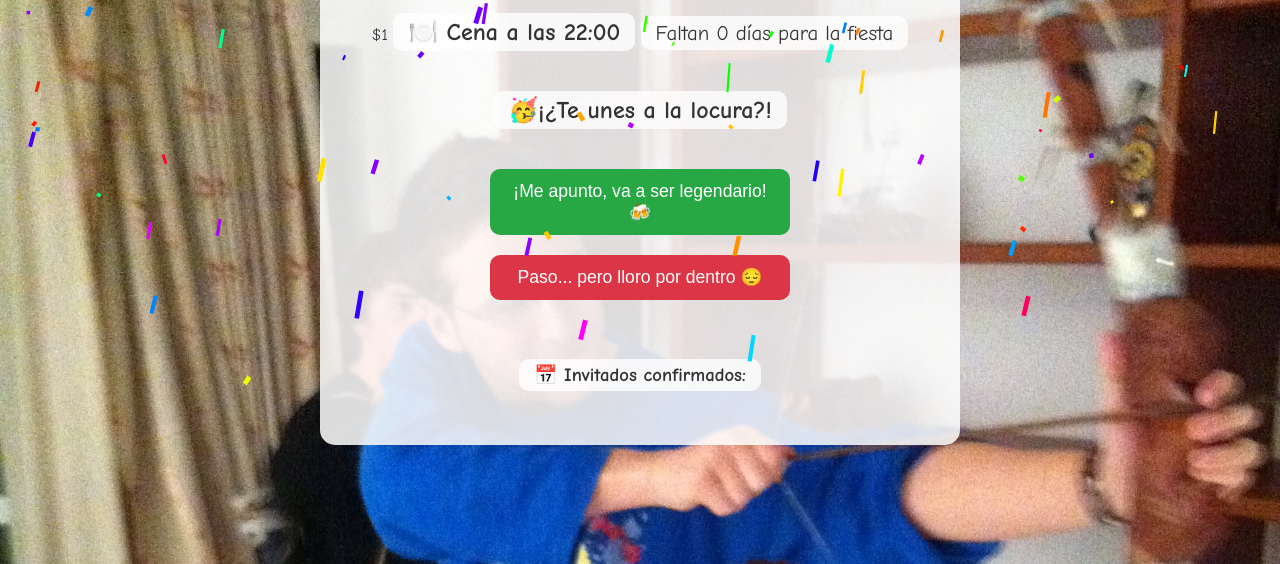
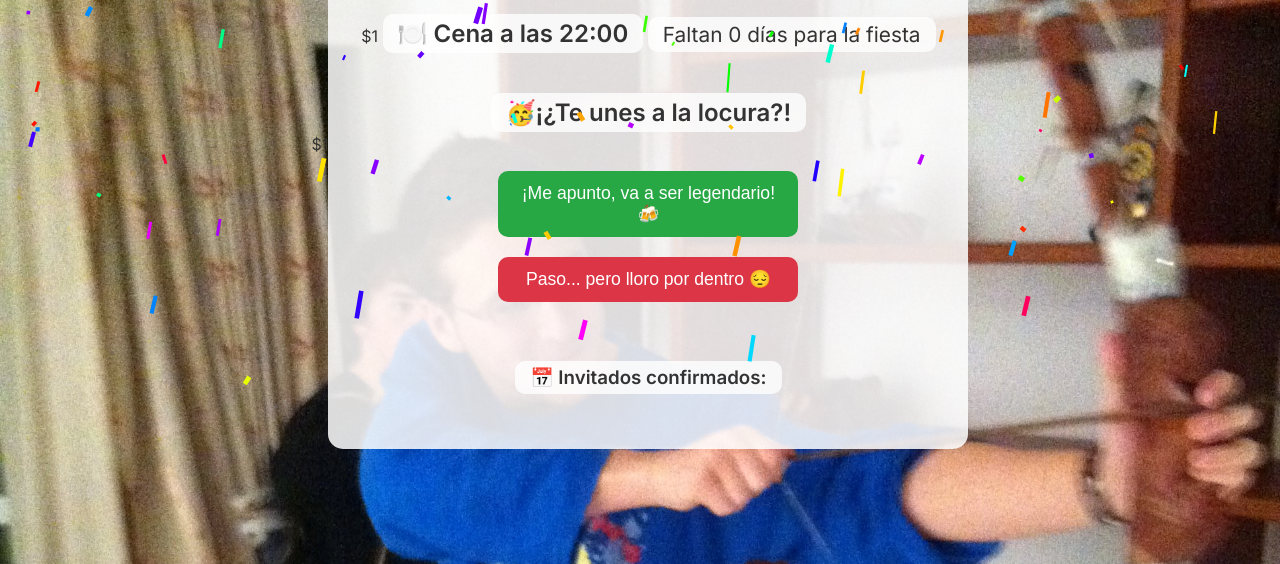
Before and after one commit to ssvsses/AntonioTopo, a plain HTML site: page index.html in a window 1280 px wide. Shown: the part 276-840 px from the top of the page. Drawn offline with Linux system fonts and the light colour scheme.

Commit message:
Update index.html

```diff
--- a/index.html
+++ b/index.html
@@ -1,7 +1,7 @@
 <!DOCTYPE html>
 <html lang="es">
-<head>
-  <meta charset="UTF-8">
+$1<link href="https://fonts.googleapis.com/css2?family=Inter:wght@400;600&display=swap" rel="stylesheet">
+<meta charset="UTF-8">
   <meta name="viewport" content="width=device-width, initial-scale=1.0">
   <title>¡Despedida de Soltero!</title>
   <style>
@@ -11,7 +11,7 @@
       padding: 0;
     }
     body {
-      font-family: 'Comic Sans MS', cursive, sans-serif;
+      font-family: 'Inter', sans-serif;
       background: url('antonio.png') no-repeat center center fixed;
       background-size: cover;
       color: #333;
```
